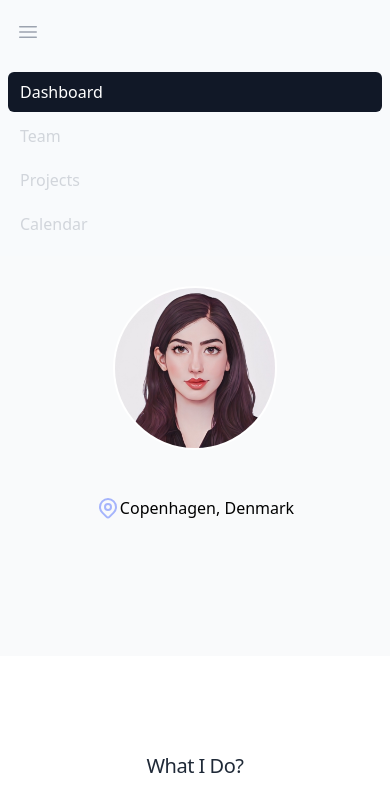
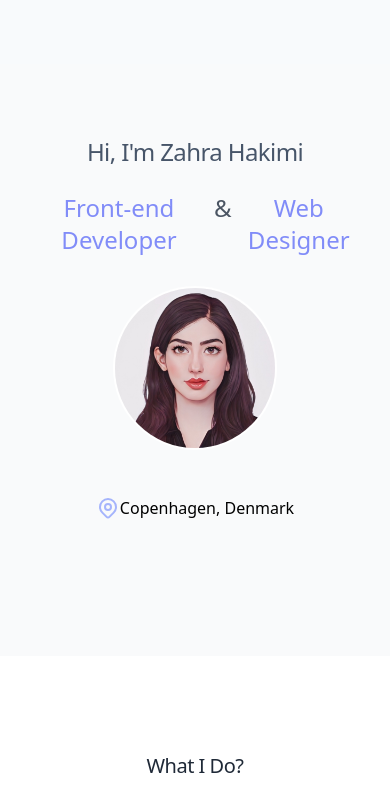
Before and after one commit to zahrahkm/zahrahakimi.github.io, an Astro site: page / in a window 390 px wide. Shown: the top 801 px of the page. Built offline with nearby package versions, Linux system fonts and the light colour scheme; Astro itself is replaced by a stand-in of ours.

Commit message:
remove mobileMenu

```diff
--- a/src/components/NavbarMenu.astro
+++ b/src/components/NavbarMenu.astro
@@ -12,28 +12,6 @@ menuTitles=['Skills','Portfolio','Contact'];
 <nav class="bg-slate-50 w-full fixed top-0 z-50">
   <div class="mx-auto max-w-7xl px-2 sm:px-6 lg:px-8">
     <div class="relative flex h-16 items-center justify-between">
-      <div class="absolute inset-y-0 left-0 flex items-center sm:hidden">
-        <!-- Mobile menu button-->
-        <button type="button" class="inline-flex items-center justify-center rounded-md p-2 text-gray-400 hover:bg-gray-700 hover:text-white focus:outline-none focus:ring-2 focus:ring-inset focus:ring-white" aria-controls="mobile-menu" aria-expanded="false">
-          <span class="sr-only">Open main menu</span>
-          <!--
-            Icon when menu is closed.
-
-            Menu open: "hidden", Menu closed: "block"
-          -->
-          <svg class="block h-6 w-6" fill="none" viewBox="0 0 24 24" stroke-width="1.5" stroke="currentColor" aria-hidden="true">
-            <path stroke-linecap="round" stroke-linejoin="round" d="M3.75 6.75h16.5M3.75 12h16.5m-16.5 5.25h16.5" />
-          </svg>
-          <!--
-            Icon when menu is open.
-
-            Menu open: "block", Menu closed: "hidden"
-          -->
-          <svg class="hidden h-6 w-6" fill="none" viewBox="0 0 24 24" stroke-width="1.5" stroke="currentColor" aria-hidden="true">
-            <path stroke-linecap="round" stroke-linejoin="round" d="M6 18L18 6M6 6l12 12" />
-          </svg>
-        </button>
-      </div>
       <div class="flex flex-1 items-center justify-center sm:items-stretch sm:justify-start">
         <div class="flex flex-shrink-0 items-center">
           <!--
@@ -56,15 +34,4 @@ menuTitles=['Skills','Portfolio','Contact'];
       </div>
     </div>
   </div>
-
-  <!-- Mobile menu, show/hide based on menu state. -->
-  <div class="sm:hidden" id="mobile-menu">
-    <div class="space-y-1 px-2 pb-3 pt-2">
-      <!-- Current: "bg-gray-900 text-white", Default: "text-gray-300 hover:bg-gray-700 hover:text-white" -->
-      <a href="#" class="bg-gray-900 text-white block rounded-md px-3 py-2 text-base font-medium" aria-current="page">Dashboard</a>
-      <a href="#" class="text-gray-300 hover:bg-gray-700 hover:text-white block rounded-md px-3 py-2 text-base font-medium">Team</a>
-      <a href="#" class="text-gray-300 hover:bg-gray-700 hover:text-white block rounded-md px-3 py-2 text-base font-medium">Projects</a>
-      <a href="#" class="text-gray-300 hover:bg-gray-700 hover:text-white block rounded-md px-3 py-2 text-base font-medium">Calendar</a>
-    </div>
-  </div>
 </nav>
```
